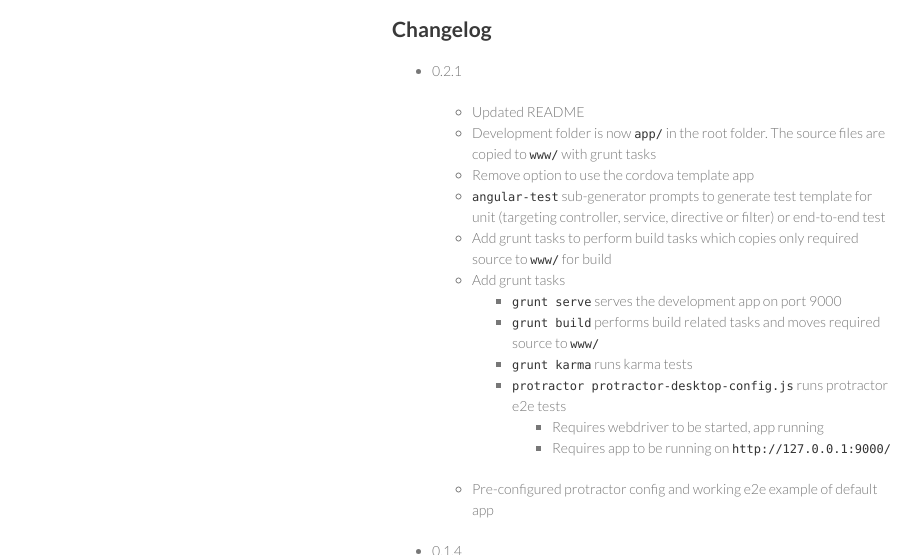
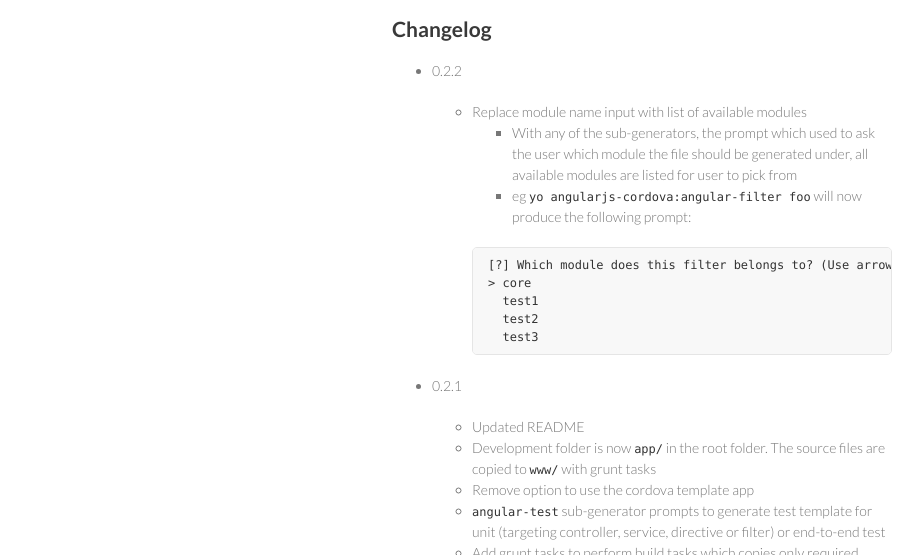
Before and after one commit to keshavos/generator-angularjs-cordova, a plain HTML site: page index.html in a window 1280 px wide. Shown: the part 742-1297 px from the top of the page, without its empty margins (178-1101 px from the left). Drawn offline with Linux system fonts and the light colour scheme.

```diff
--- a/index.html
+++ b/index.html
@@ -39,6 +39,25 @@
 <a name="changelog" class="anchor" href="#changelog"><span class="octicon octicon-link"></span></a>Changelog</h2>
 
 <ul>
+<li>
+<p>0.2.2</p>
+
+<ul>
+<li>Replace module name input with list of available modules
+
+<ul>
+<li>With any of the sub-generators, the prompt which used to ask the user which module the file should be generated under, all available modules are listed for user to pick from</li>
+<li>eg <code>yo angularjs-cordova:angular-filter foo</code> will now produce the following prompt:</li>
+</ul>
+<pre><code>[?] Which module does this filter belongs to? (Use arrow keys)
+&gt; core
+  test1
+  test2
+  test3
+</code></pre>
+</li>
+</ul>
+</li>
 <li>
 <p>0.2.1</p>
 
```
Also changed, not shown: params.json (+1 -1 lines).
